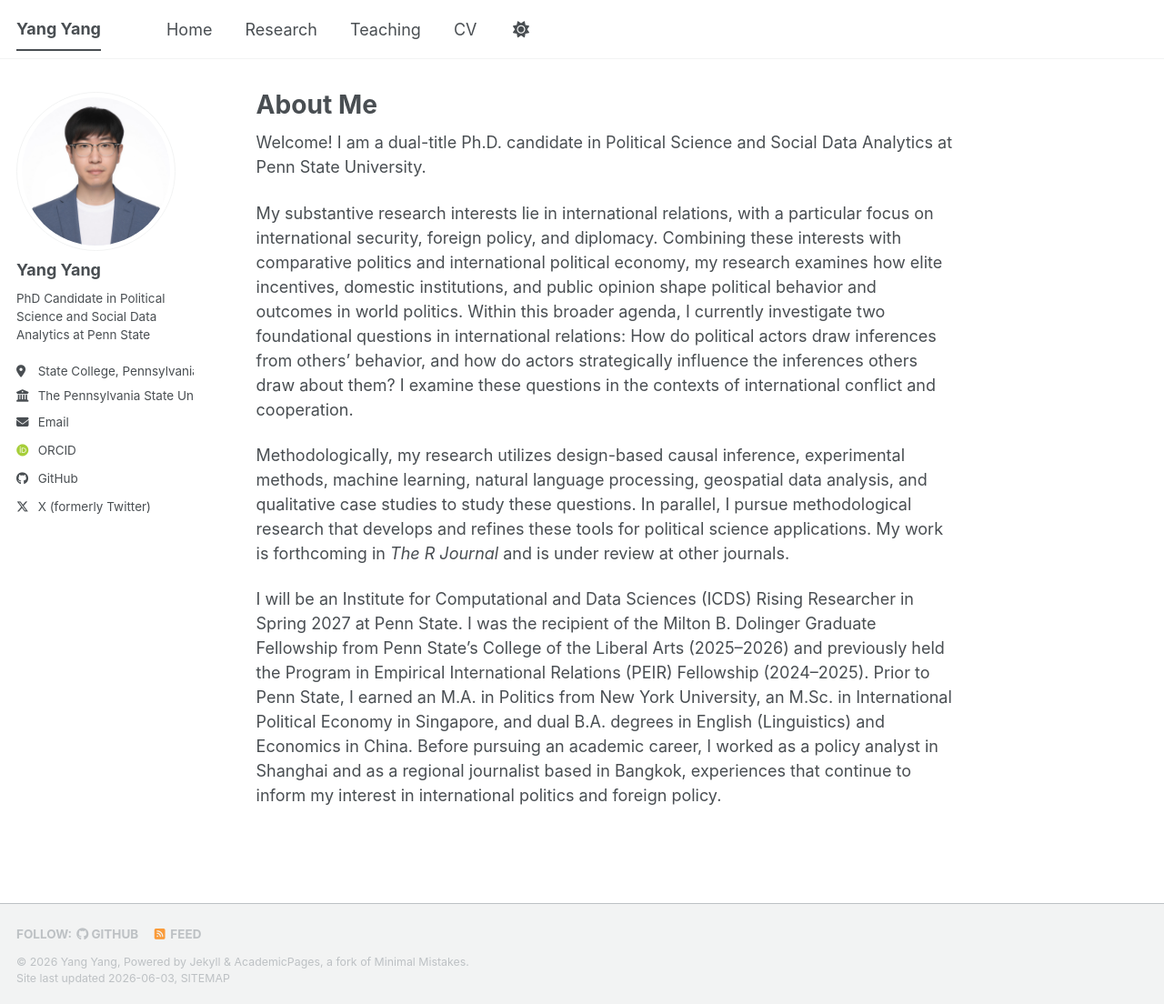
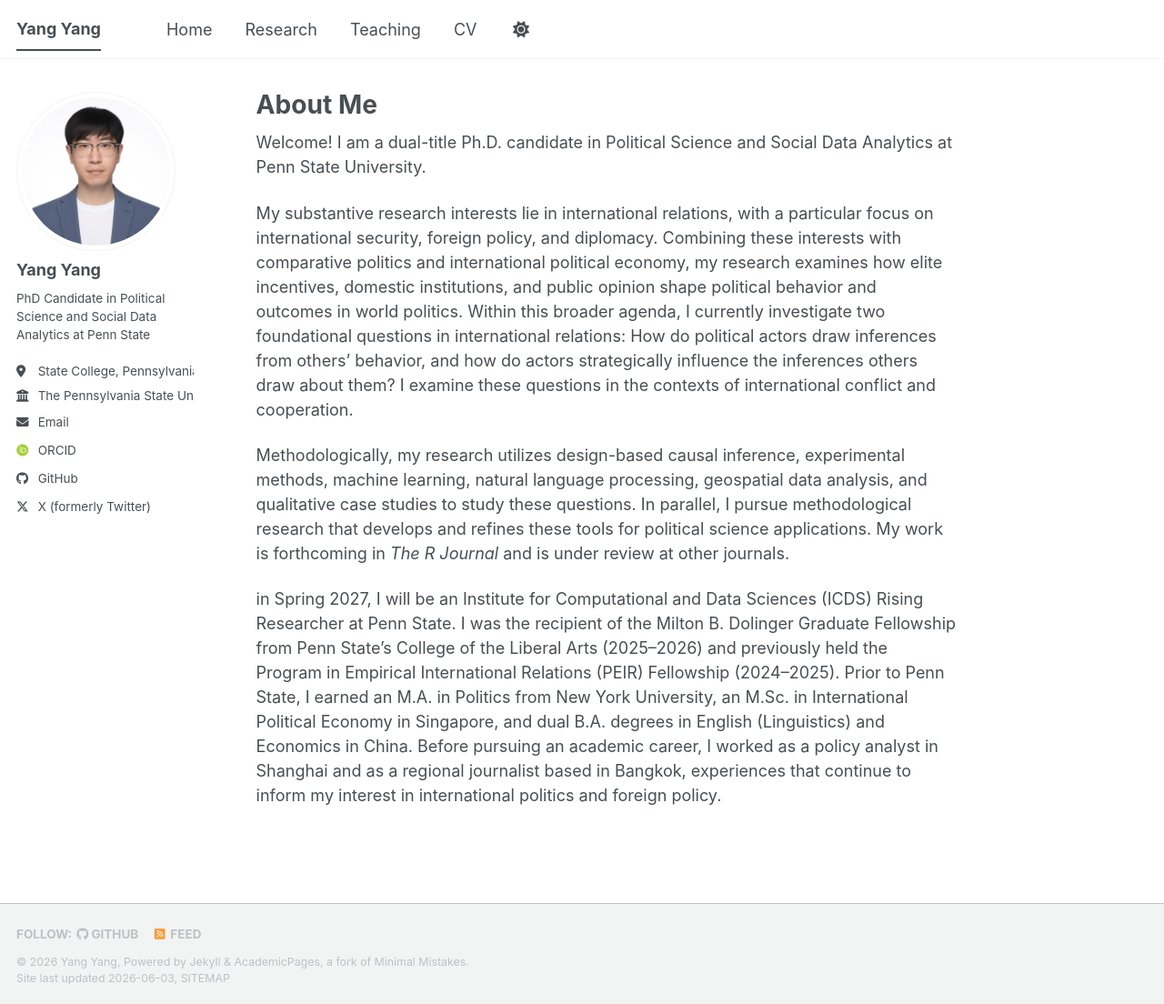
Before and after one commit to yang-yang-ir/yang-yang-ir.github.io, a Jekyll site: the page built from _pages/about.md, in a window 1280 px wide and 1104 px high. Shown: the whole window at 91% size. Built offline with Jekyll 4.4.1, drawn with Linux system fonts in a browser that asks for light colours; some web fonts are replaced; a script bundle is joined from its source files by our own code; library files that are not in the unit come from our copies.

```diff
--- a/_pages/about.md
+++ b/_pages/about.md
@@ -13,4 +13,4 @@ My substantive research interests lie in international relations, with a particu
 
 Methodologically, my research utilizes design-based causal inference, experimental methods, machine learning, natural language processing, geospatial data analysis, and qualitative case studies to study these questions. In parallel, I pursue methodological research that develops and refines these tools for political science applications. My work is forthcoming in *The R Journal* and is under review at other journals.
 
-I will be an Institute for Computational and Data Sciences (ICDS) Rising Researcher in Spring 2027 at Penn State. I was the recipient of the Milton B. Dolinger Graduate Fellowship from Penn State's College of the Liberal Arts (2025–2026) and previously held the Program in Empirical International Relations (PEIR) Fellowship (2024–2025). Prior to Penn State, I earned an M.A. in Politics from New York University, an M.Sc. in International Political Economy in Singapore, and dual B.A. degrees in English (Linguistics) and Economics in China. Before pursuing an academic career, I worked as a policy analyst in Shanghai and as a regional journalist based in Bangkok, experiences that continue to inform my interest in international politics and foreign policy.
+in Spring 2027, I will be an Institute for Computational and Data Sciences (ICDS) Rising Researcher at Penn State. I was the recipient of the Milton B. Dolinger Graduate Fellowship from Penn State's College of the Liberal Arts (2025–2026) and previously held the Program in Empirical International Relations (PEIR) Fellowship (2024–2025). Prior to Penn State, I earned an M.A. in Politics from New York University, an M.Sc. in International Political Economy in Singapore, and dual B.A. degrees in English (Linguistics) and Economics in China. Before pursuing an academic career, I worked as a policy analyst in Shanghai and as a regional journalist based in Bangkok, experiences that continue to inform my interest in international politics and foreign policy.
```
